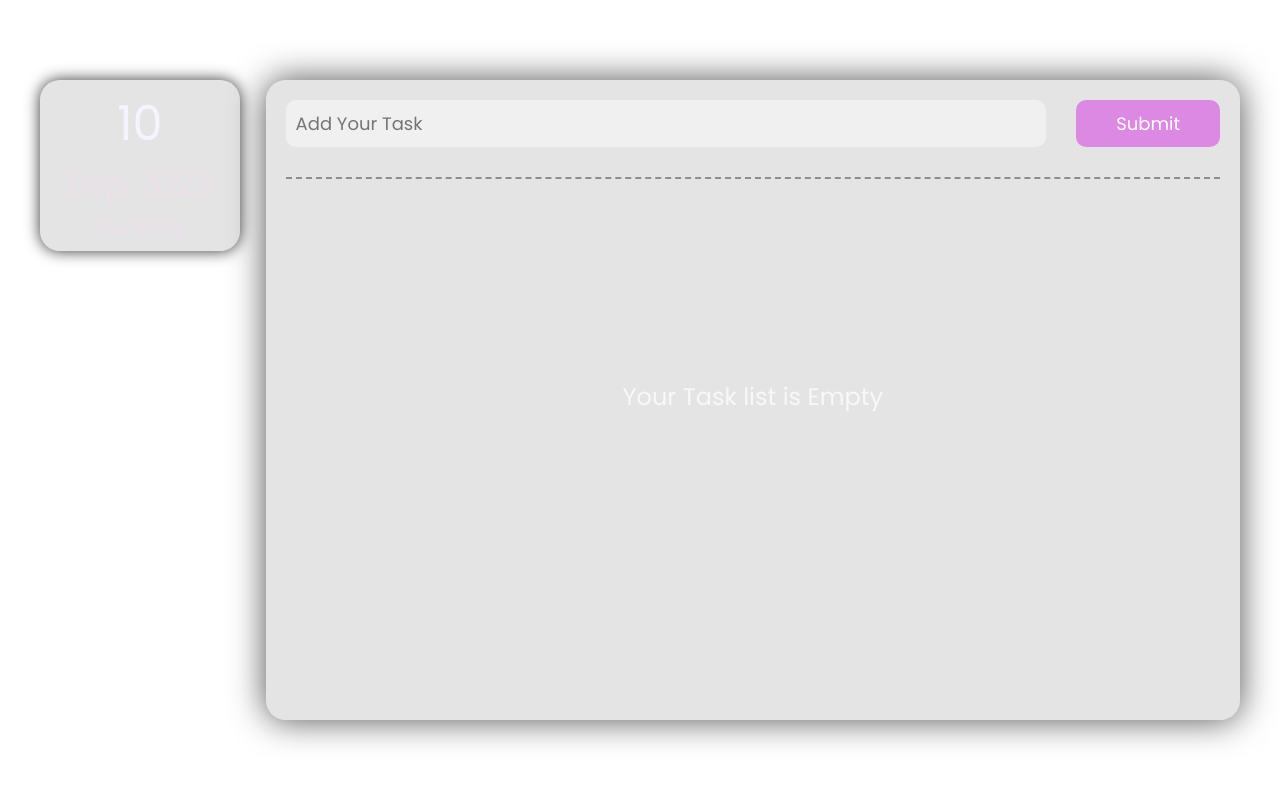
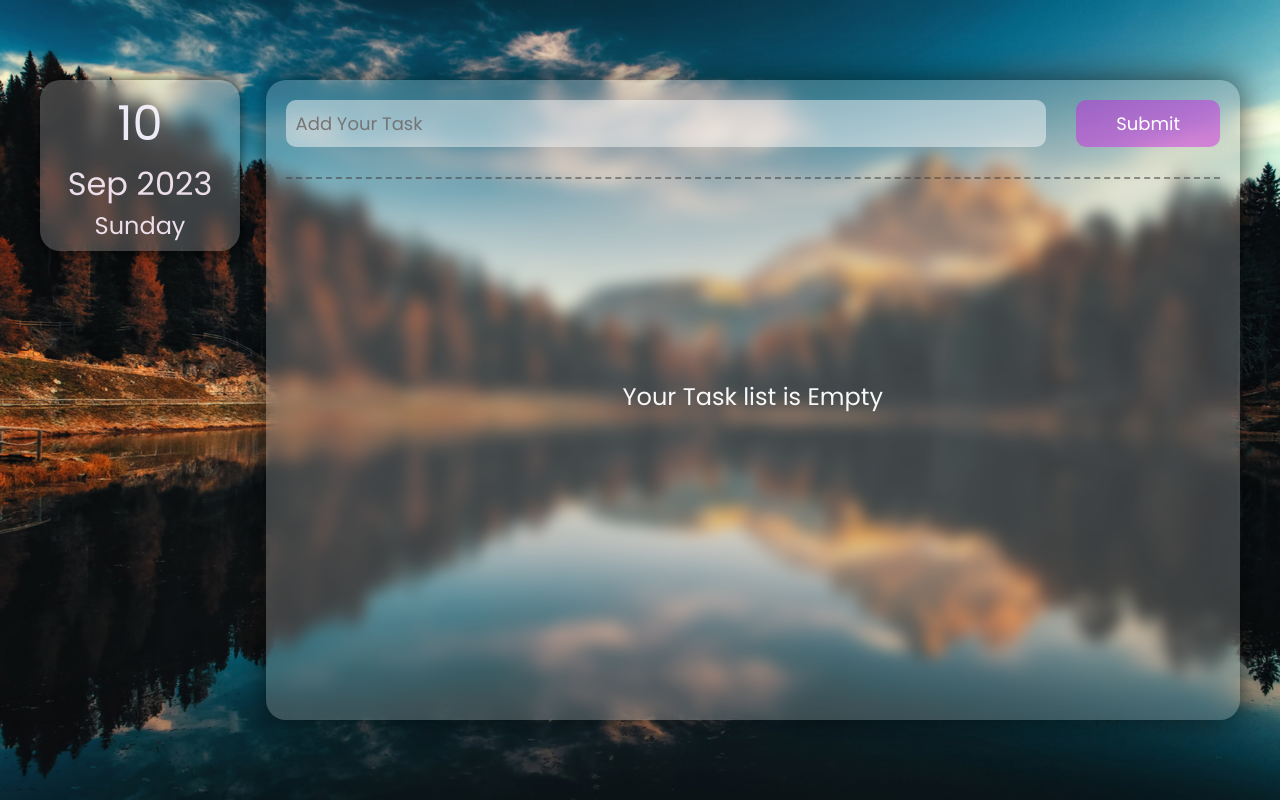
Before and after one commit to kripanshu-singh/Challenge-8--To-Do-, a plain HTML site: page index.html in a window 1280 px wide. Drawn offline with Linux system fonts and the light colour scheme; the site is published under a folder, as on GitHub Pages, so addresses that start at the root find nothing.

Commit message:
fix: background image url

```diff
--- a/style.css
+++ b/style.css
@@ -11,7 +11,7 @@ body {
   height: 100vh;
   margin: 0;
   padding: 0;
-  background-image: url(/Asset/wallpaper.jpg);
+  background-image: url("Asset/wallpaper.jpg");
   background-size: cover;
   background-repeat: no-repeat;
   background-attachment: fixed;
```
